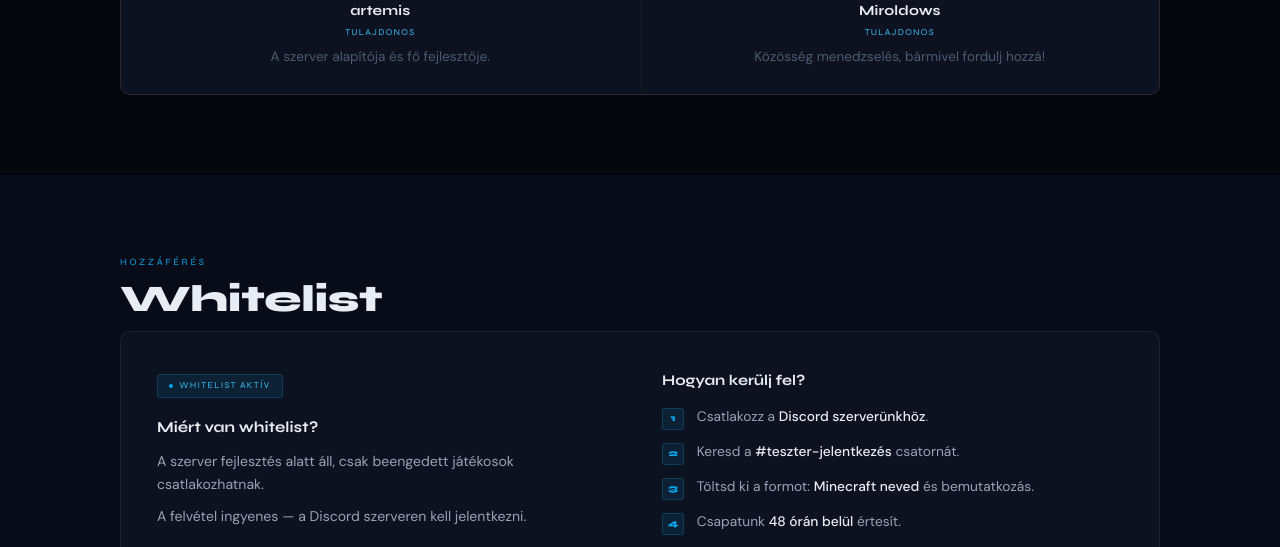
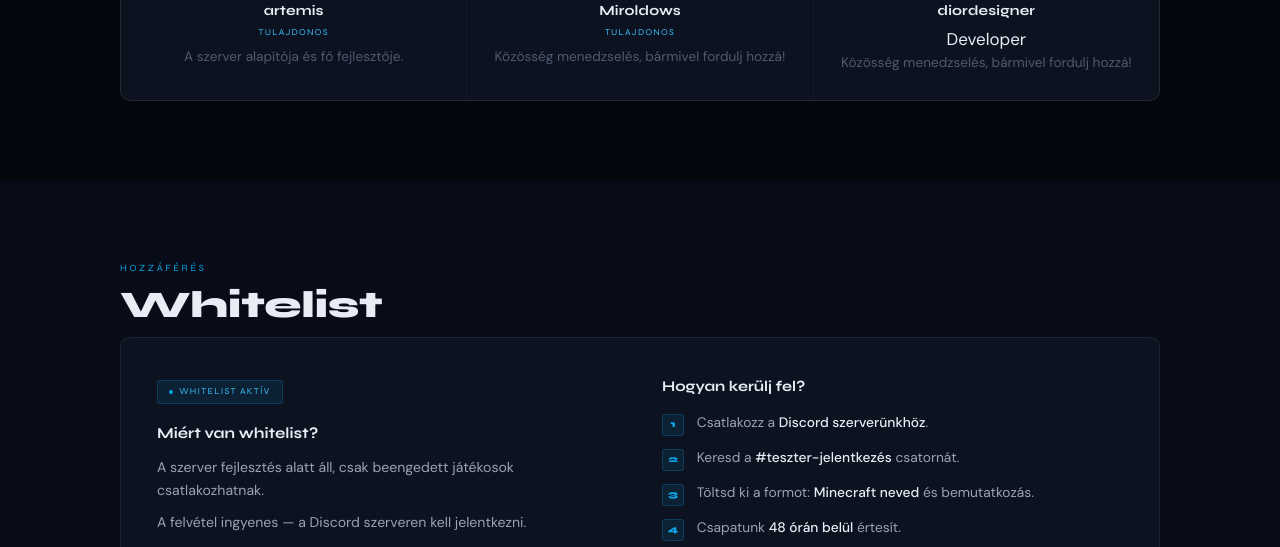
Before and after one commit to balazssm/valyrian, a website: page public/index.html in a window 1280 px wide. Shown: the part 2816-3363 px from the top of the page. Drawn offline with Linux system fonts and the light colour scheme.

Commit message:
Add team member 'diordesigner' to the team section

```diff
--- a/public/index.html
+++ b/public/index.html
@@ -524,6 +524,7 @@ footer{background:var(--bg2);border-top:1px solid var(--border);padding:2.25rem
       <div class="team-grid reveal">
         <div class="team-card"><div class="team-avatar"><img src="https://visage.surgeplay.com/full/200/bxrko" alt="artemis" loading="lazy"></div><div class="team-name">artemis</div><div class="team-role">Tulajdonos</div><div class="team-desc">A szerver alapítója és fő fejlesztője.</div></div>
         <div class="team-card"><div class="team-avatar"><img src="https://visage.surgeplay.com/full/200/EnvyZen" alt="Miroldows" loading="lazy"></div><div class="team-name">Miroldows</div><div class="team-role">Tulajdonos</div><div class="team-desc">Közösség menedzselés, bármivel fordulj hozzá!</div></div>
+        <div class="team-card"><div class="team-avatar"><img src="https://visage.surgeplay.com/full/200/diordesigner" alt="Miroldows" loading="lazy"></div><div class="team-name">diordesigner</div><div class="team-role.dev">Developer</div><div class="team-desc">Közösség menedzselés, bármivel fordulj hozzá!</div></div>
       </div>
     </div>
   </section>
```
